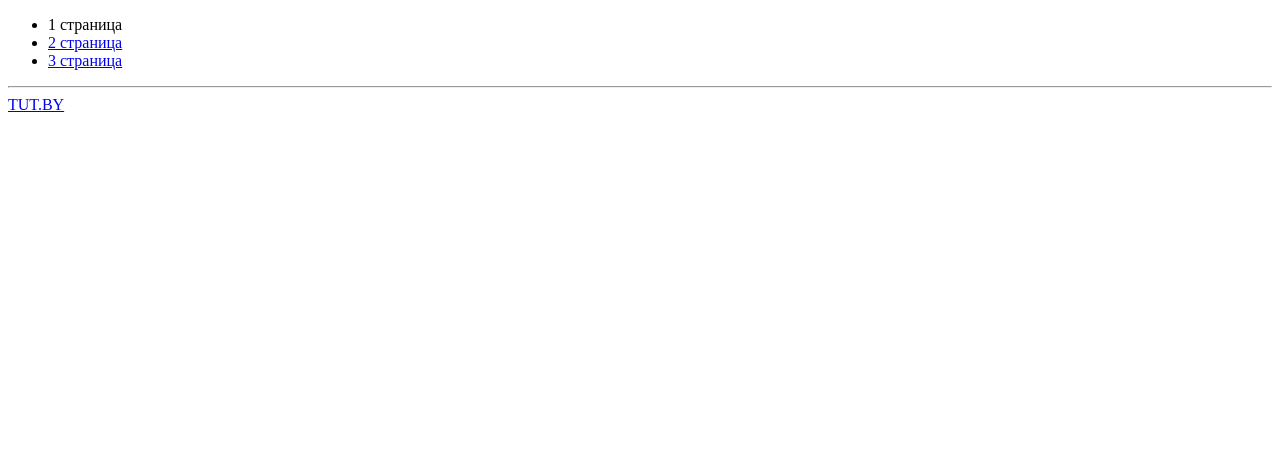
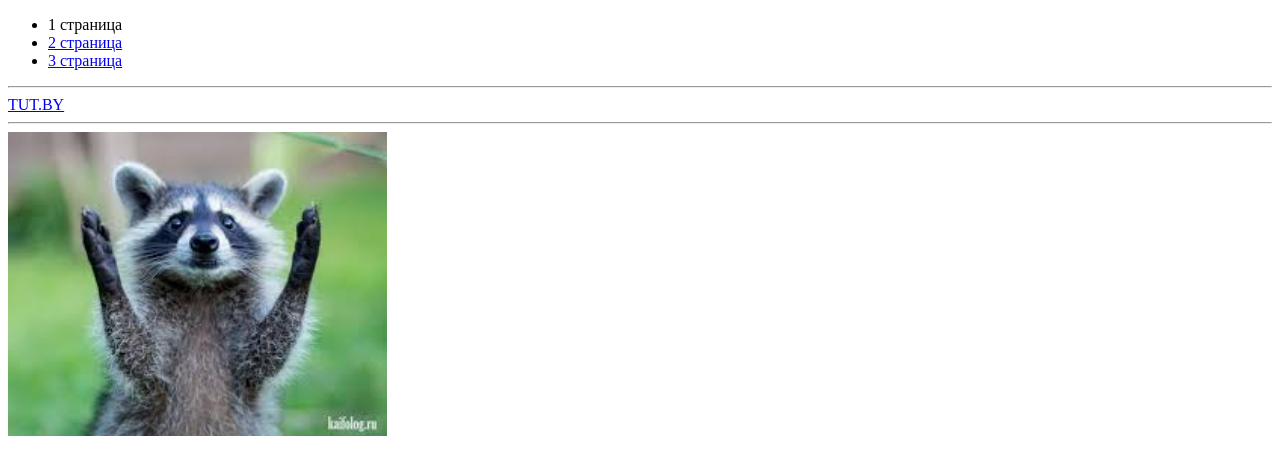
Before and after one commit to SergeySalimov/ClassWork, a plain HTML site: page lesson-2/a-tag.html in a window 1280 px wide. Drawn offline with Linux system fonts and the light colour scheme.

Commit message:
feat(a-tag): link on img

```diff
--- a/lesson-2/a-tag.html
+++ b/lesson-2/a-tag.html
@@ -15,6 +15,11 @@
 
 <a target="_blank" href="https://tut.by">TUT.BY</a>
 
+<hr />
+
+<a href="https://www.youtube.com/">
+    <img src="images/download.jpg" alt="Image for Youtube" title="Path for Youtube" width="30%" height="30%" />
+</a>
 
 </body>
 </html>
```
